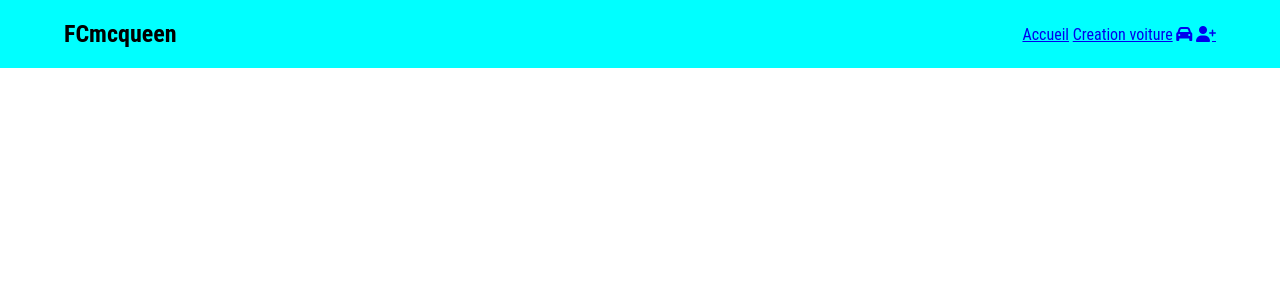
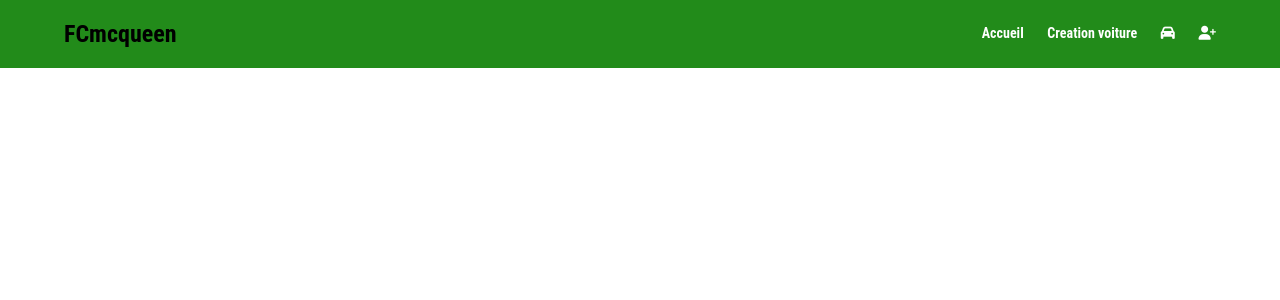
Before and after one commit to CorentintheShadow/flashMCqueen_loc, a PHP site: page / in a window 1280 px wide. Shown: the top 300 px of the page. Run offline with PHP 8.4, Linux system fonts and the light colour scheme.

Commit message:
design des liens

```diff
--- a/design.css
+++ b/design.css
@@ -16,7 +16,7 @@ body{
     position: sticky;
     top: 0%;
     z-index: 999;
-    background-color: aqua;
+    background-color: rgb(34, 139, 26);
 }
 
 .navbar .logo .h1 {
@@ -28,3 +28,13 @@ body{
     list-style: none;
     display: inline-block;
 }
+
+.navbar .menu li a{
+    display: block;
+    margin-left: 20px;
+    color: white;
+    border-bottom: 4px solid transparent;
+    text-decoration: none;
+    font-size: 14px;
+    font-weight: bold;
+}
```
